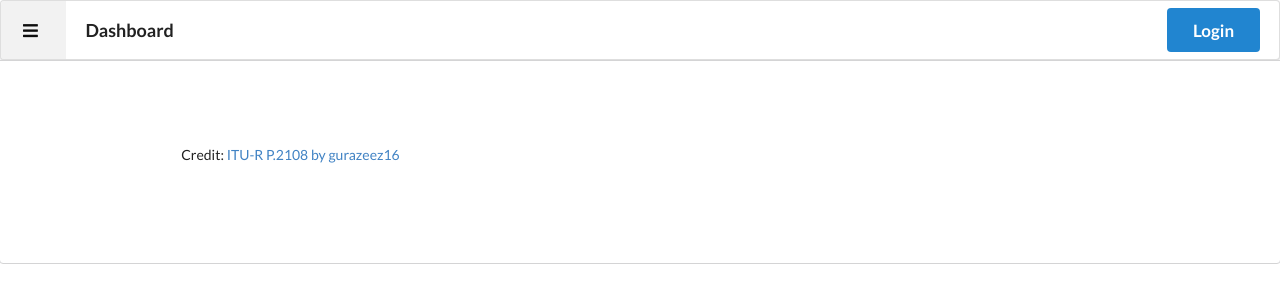
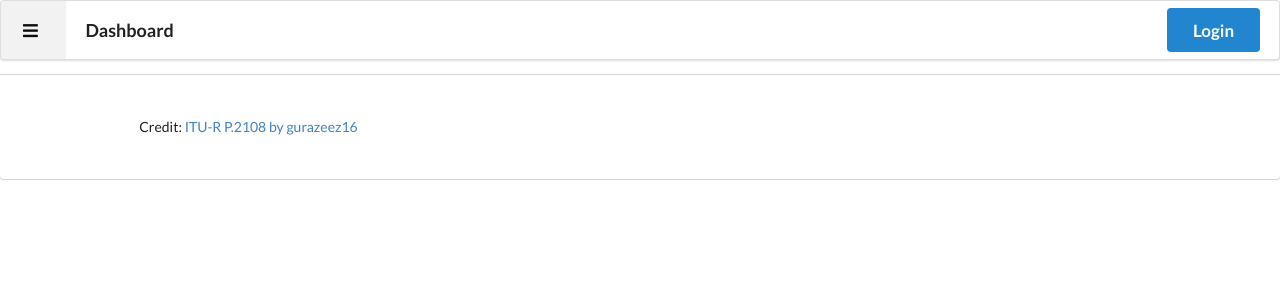
Before and after one commit to renishsurani/dashboard, a Jekyll site: the page built from notebooks/ITU-R P.2108-3.3.2.html, in a window 1280 px wide. Shown: the top 303 px of the page. Built offline with Jekyll 4.4.1, drawn with Linux system fonts in a browser that asks for light colours; nearby versions of some CDN libraries; comment, search, counter and statistics services are not loaded.

Commit message:
Update head.html

```diff
--- a/_includes/head.html
+++ b/_includes/head.html
@@ -4,4 +4,4 @@
 <!-- <link rel="stylesheet" type="text/css" href="semantic/dist/semantic.min.css" /> -->
 <link rel="stylesheet" href="https://cdnjs.cloudflare.com/ajax/libs/semantic-ui/2.4.1/semantic.min.css">
 <link rel="stylesheet" href="https://cdnjs.cloudflare.com/ajax/libs/font-awesome/6.1.1/css/all.min.css">
-<link rel="stylesheet" href="/css/style.css">
+<link rel="stylesheet" href="./css/style.css">
```
